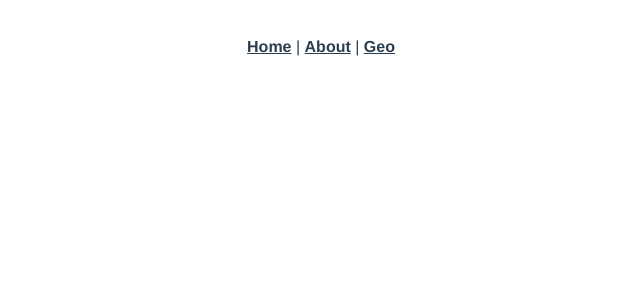
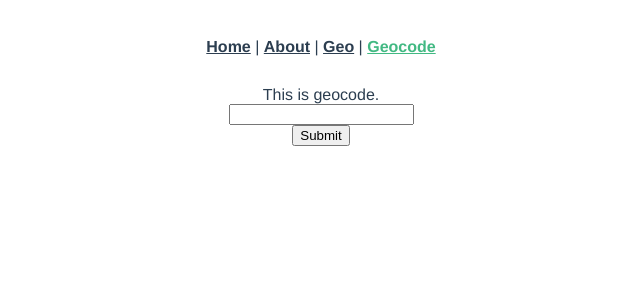
Before and after one commit to Charlie-Ren/Geolocation-apis, a Vue app in the folder geo-apis/: page /geocode in a window 1280 px wide. Shown: the top 300 px of the page, without its empty margins (319-959 px from the left). Built offline with nearby package versions, Linux system fonts and the light colour scheme.

Commit message:
geolocation and geocode done

```diff
--- a/geo-apis/package.json
+++ b/geo-apis/package.json
@@ -8,8 +8,10 @@
     "lint": "vue-cli-service lint"
   },
   "dependencies": {
+    "axios": "^0.21.1",
     "core-js": "^3.6.5",
     "vue": "^2.6.11",
+    "vue-axios": "^3.2.4",
     "vue-router": "^3.2.0"
   },
   "devDependencies": {
--- a/geo-apis/src/App.vue
+++ b/geo-apis/src/App.vue
@@ -3,7 +3,8 @@
     <div id="nav">
       <router-link to="/">Home</router-link> |
       <router-link to="/about">About</router-link> |
-      <router-link to="/geo">Geo</router-link>
+      <router-link to="/geo">Geo</router-link> |
+      <router-link to="/geocode">Geocode</router-link>
     </div>
     <router-view/>
   </div>
--- a/geo-apis/src/main.js
+++ b/geo-apis/src/main.js
@@ -6,5 +6,10 @@ Vue.config.productionTip = false
 
 new Vue({
   router,
+  data: function(){
+    return {
+        api_key: 'AIzaSyCHki8t8Ayr63B9HcVIG5g3cf7QnbrX2QM', //api key
+    }
+  },
   render: h => h(App)
 }).$mount('#app')
--- a/geo-apis/src/router/index.js
+++ b/geo-apis/src/router/index.js
@@ -2,6 +2,7 @@ import Vue from 'vue'
 import VueRouter from 'vue-router'
 import Home from '../views/Home.vue'
 import geo from '../views/geolocation.vue'
+import geocode from '../views/geocode.vue'
 
 Vue.use(VueRouter)
 
@@ -23,6 +24,11 @@ const routes = [
     path: '/geo',
     name: 'geo',
     component: geo
+  },
+  {
+    path: '/geocode',
+    name: 'geocode',
+    component: geocode
   }
 ]
 
--- /dev/null
+++ b/geo-apis/src/views/geocode.vue
@@ -0,0 +1,51 @@
+<template>
+    <div class="geocode">
+        This is geocode.
+    <div>
+        <input v-model="location">
+    </div>
+    <div>
+        <button @click="geoCodeFunction">Submit</button>
+    </div>
+    <div>{{formatted_address}}</div>
+    <li v-for="(v,k,index) in result" :key=index>
+        {{k}}:{{v}}
+    </li>
+    </div>
+</template>
+<script>
+import axios from 'axios';
+export default {
+    name: "geocode",
+    data: function(){
+        //console.log(this.$root.api_key);
+        return{
+            location: "",
+            result:"",
+            formatted_address: "",
+        }
+    },
+    methods:{
+        geoCodeFunction: function()
+        {
+            axios.get("https://maps.googleapis.com/maps/api/geocode/json",{
+                params:{
+                    address: this.location,
+                    key: this.$root.api_key,
+                }
+            })
+            .then((response)=>{
+                console.log(response.data);
+                this.formatted_address=response.data.results[0].formatted_address;//get its formatted address
+                this.result=response.data.results[0].geometry.location;//get its location info
+                //U can also try to get other infos.
+            })
+            .catch((error)=>{
+                console.log(error);
+            })
+        }
+    }
+
+
+}
+</script>
```
Also changed, not shown: 1 other file (tests, documents, lock files or other folders).
